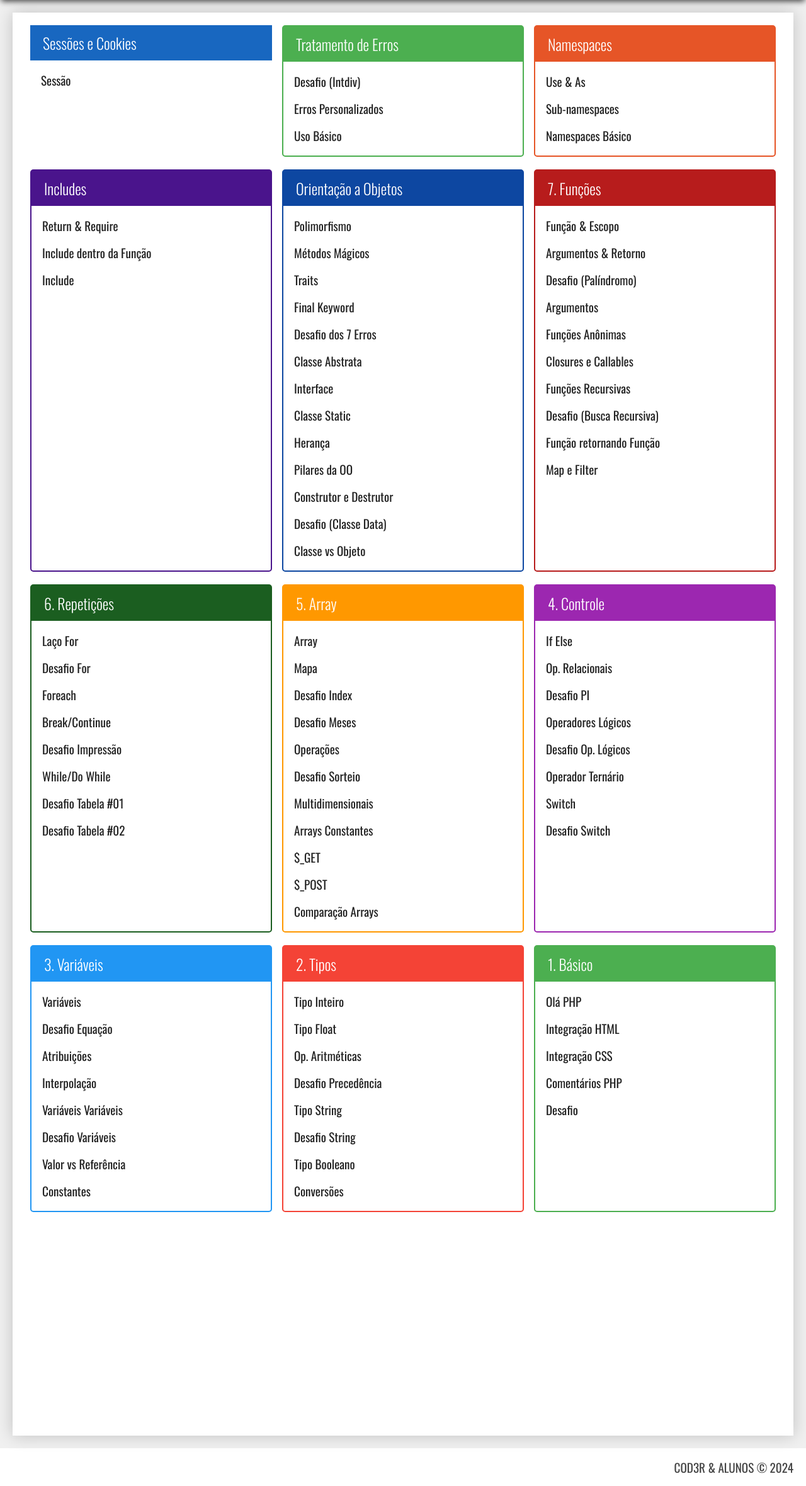
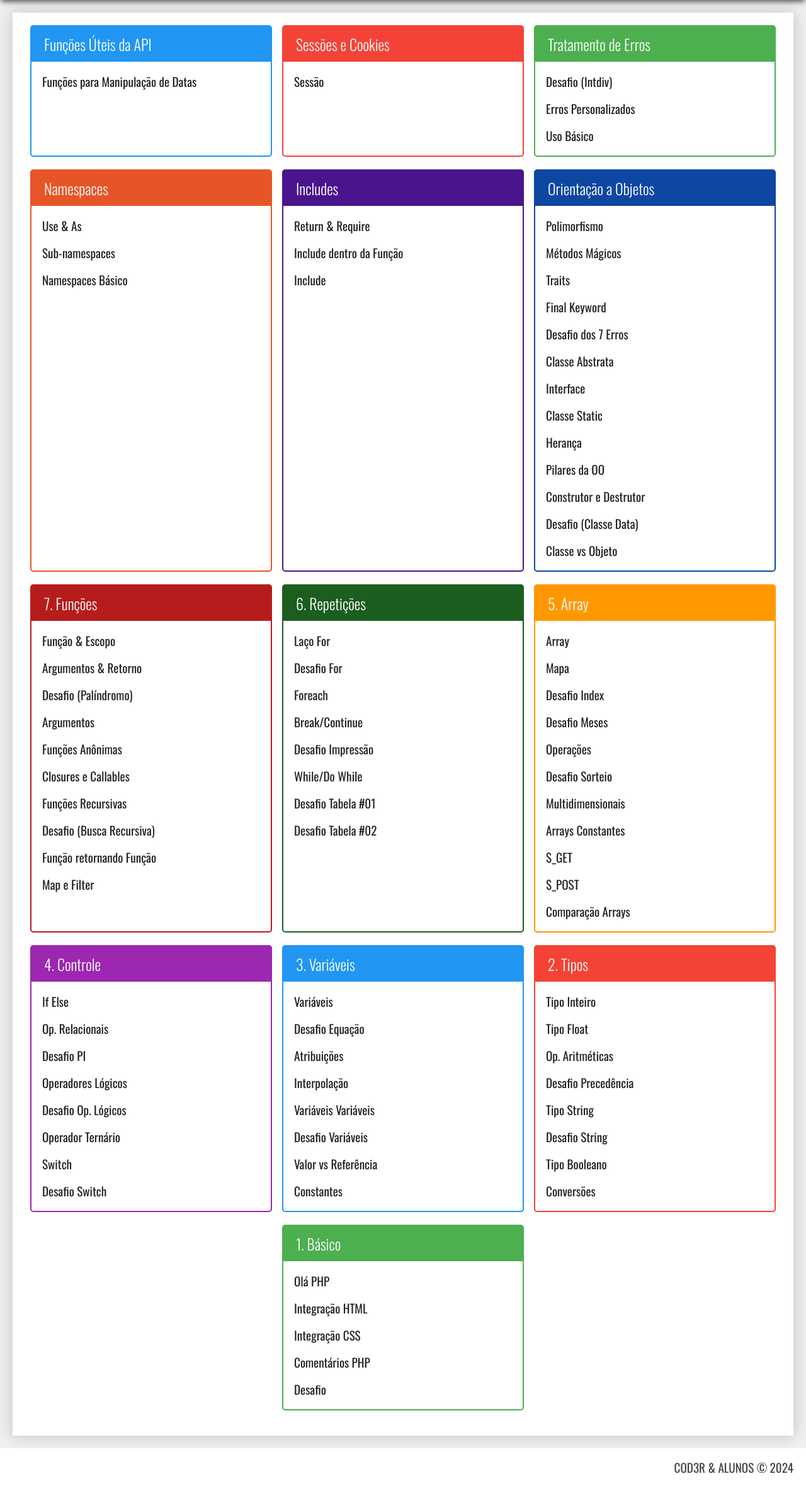
Before and after one commit to Victor-Bianchi/curso-php, a PHP site: page / in a window 1280 px wide. Shown: the part 120-2480 px from the top of the page at 63% size. Run offline with PHP 8.4, Linux system fonts and the light colour scheme.

Commit message:
início do módulo de 'funções extras da API do PHP'

```diff
--- a/grade.php
+++ b/grade.php
@@ -1,7 +1,18 @@
 <div class="conteudo">
     <nav class="modulos">
 
-        <div class="modulo ">
+    <div class="modulo azul">
+            <h3>Funções Úteis da API</h3>
+            <ul>
+               <li>
+                    <a href="exercicio.php?dir=api_functions&file=data">
+                        Funções para Manipulação de Datas
+                    </a>
+               </li>
+            </ul>
+        </div>
+
+        <div class="modulo vermelho">
             <h3>Sessões e Cookies</h3>
             <ul>
                <li>
```
Also changed, not shown: api_functions/data.php (added, +33 -0 lines).
